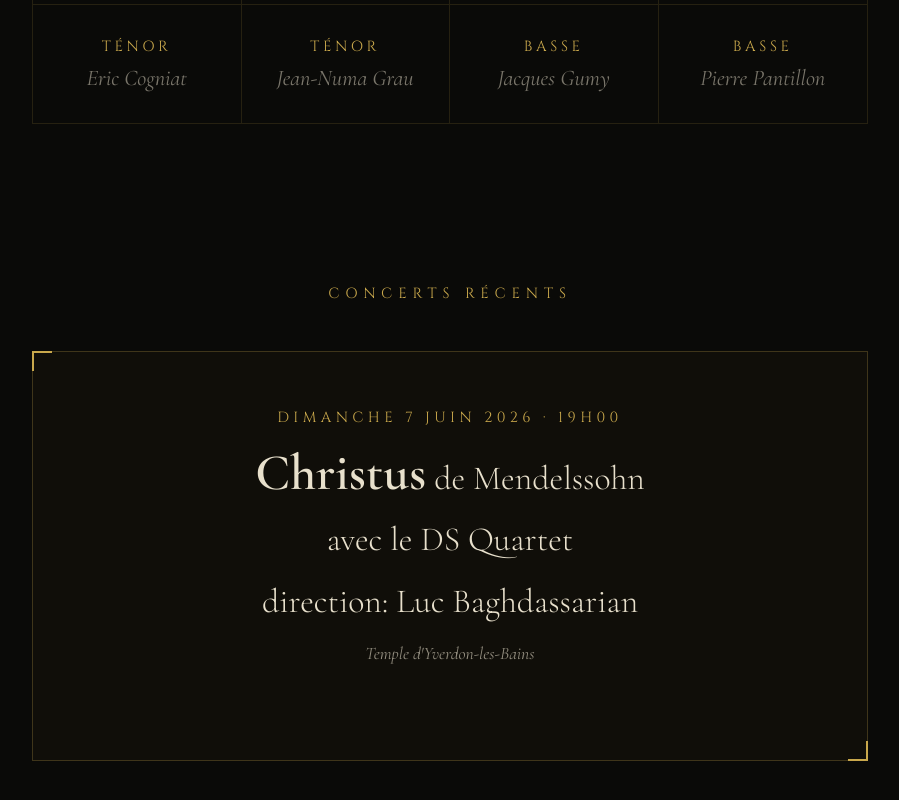
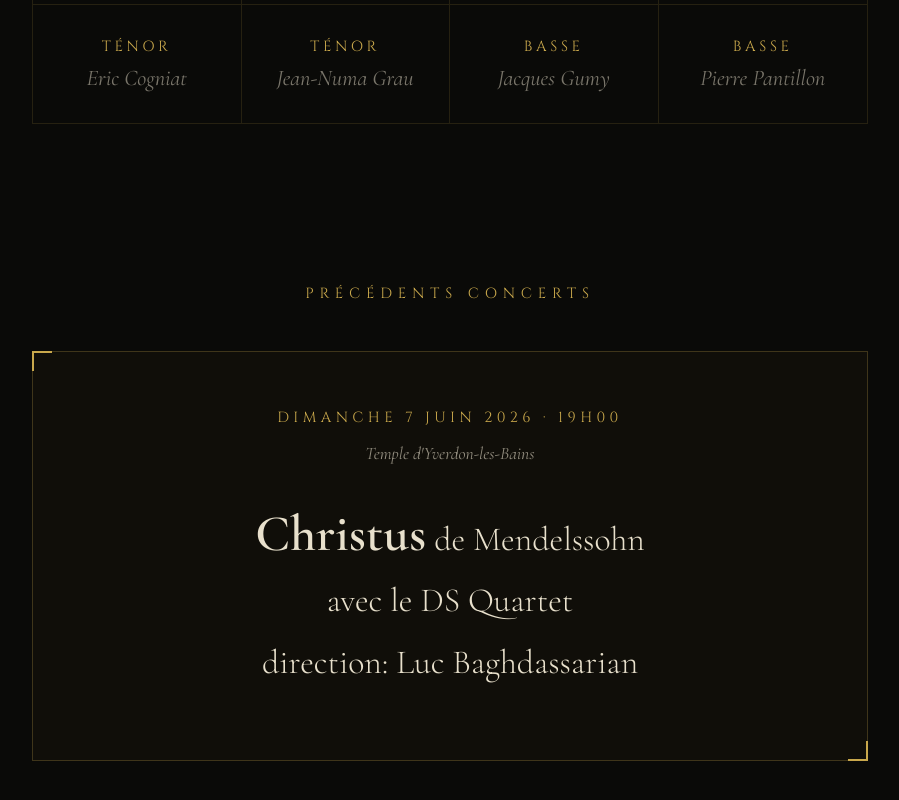
Before and after one commit to tgdguja1/ottavio8, a Next.js app: page / in a window 1280 px wide. Shown: the part 2202-3002 px from the top of the page, without its empty margins (190-1089 px from the left). Built offline with nearby package versions, Linux system fonts and the light colour scheme.

Commit message:
Update concert labels and titles in page.tsx

```diff
--- a/app/page.tsx
+++ b/app/page.tsx
@@ -117,8 +117,8 @@ export default function Design1() {
         <p className="section-label">Prochain concert</p>
         <div className="concert-card">
           <p className="concert-date">Vendredi&nbsp;26&nbsp;mars&nbsp;2027 · 15h</p>
+          <p className="concert-venue">Temple&nbsp;de&nbsp;Renens</p>
           <h2 className="concert-title"><strong>Requiem&nbsp;für&nbsp;Mignon</strong><span style={{fontSize:'0.66em'}}> de&nbsp;Schumann</span><br /><strong>Stabat&nbsp;Mater</strong><span style={{fontSize:'0.66em'}}> en&nbsp;sol&nbsp;mineur&nbsp;D175 de&nbsp;Schubert<br />avec&nbsp;le&nbsp;DS&nbsp;Quartet<br />direction:&nbsp;Luc&nbsp;Baghdassarian</span></h2>
-          <p className="concert-venue">Temple&nbsp;de&nbsp;Renens</p>
         </div>
       </section>
 
@@ -135,11 +135,11 @@ export default function Design1() {
       </section>
 
       <section className="section">
-        <p className="section-label">Concerts récents</p>
+        <p className="section-label">Précédents Concerts</p>
         <div className="concert-card">
           <p className="concert-date">Dimanche&nbsp;7&nbsp;Juin&nbsp;2026 · 19h00</p>
+          <p className="concert-venue">Temple d'Yverdon-les-Bains</p>
           <h2 className="concert-title"><strong>Christus</strong><span style={{fontSize:'0.66em'}}> de&nbsp;Mendelssohn</span><br /><span style={{fontSize:'0.66em'}}>avec&nbsp;le&nbsp;DS&nbsp;Quartet<br />direction:&nbsp;Luc&nbsp;Baghdassarian</span></h2>
-          <p className="concert-venue">Temple d'Yverdon-les-Bains</p>
         </div>
       </section>
 
```
